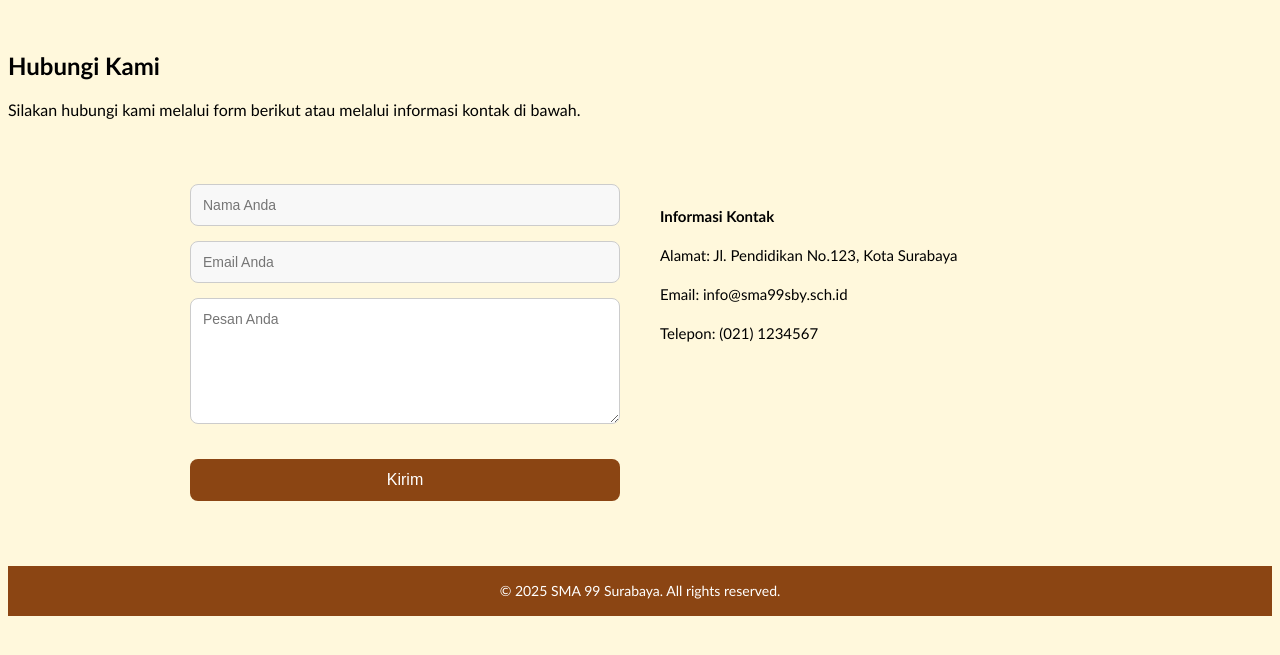
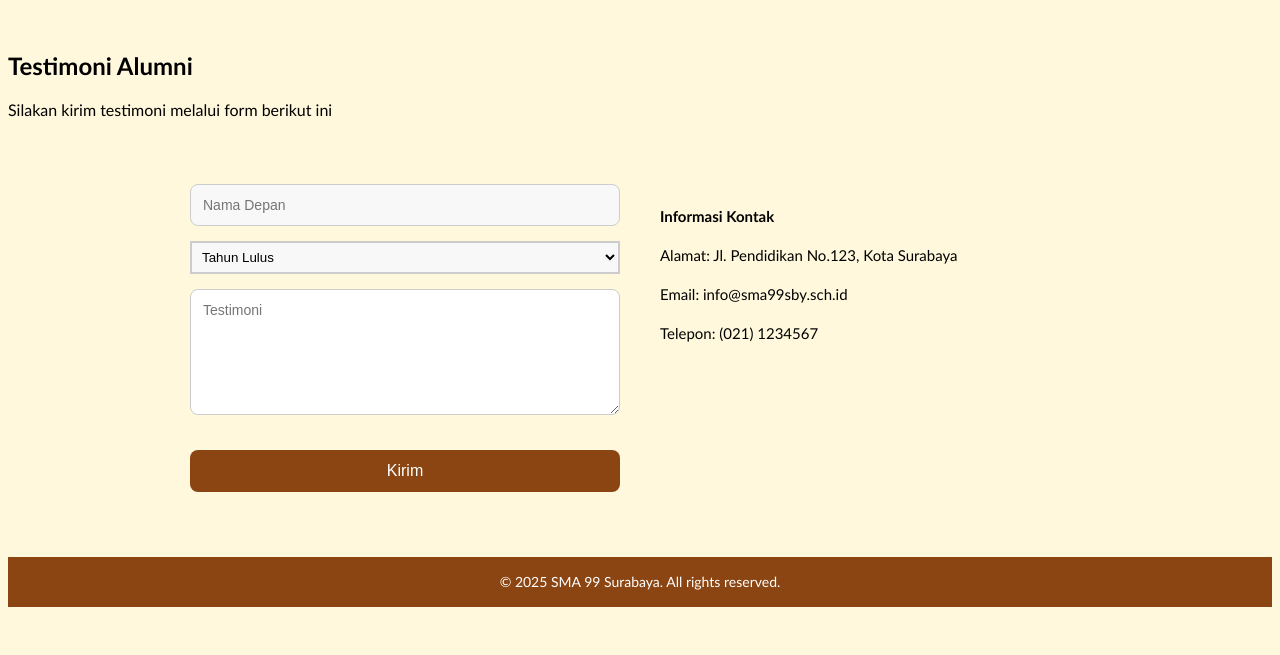
Before and after one commit to Erisadwi/Manajemen-Alumni-SMA, a PHP site: page /halaman_kontak_alumni.php in a window 1280 px wide. Shown: the part 47-702 px from the top of the page. Run offline with PHP 8.4, Linux system fonts and the light colour scheme.

Commit message:
menambahkan proses testimoni

```diff
--- a/halaman_kontak_alumni.php
+++ b/halaman_kontak_alumni.php
@@ -21,14 +21,21 @@
 </div>
 
 <div class="content">
-    <h2>Hubungi Kami</h2>
-    <p class="deskripsi">Silakan hubungi kami melalui form berikut atau melalui informasi kontak di bawah.</p>
+    <h2>Testimoni Alumni</h2>
+    <p class="deskripsi">Silakan kirim testimoni melalui form berikut ini</p>
 
     <div class="contact-container">
-        <form class="contact-form" action="proses_kontak.php" method="post">
-            <input type="text" name="nama" placeholder="Nama Anda" required>
-            <input type="email" name="email" placeholder="Email Anda" required>
-            <textarea name="pesan" placeholder="Pesan Anda" required></textarea>
+        <form class="contact-form" action="proses_testimoni.php" method="post">
+            <input type="text" name="nama_depan" placeholder="Nama Depan" required>
+            <select name="tahunLulus" required>
+                <option value="" disabled selected>Tahun Lulus</option>
+                <option value="2020">2020</option>
+                <option value="2021">2021</option>
+                <option value="2022">2022</option>
+                <option value="2023">2023</option>
+                <option value="2024">2024</option>
+            </select>
+            <textarea name="testimoni" placeholder="Testimoni" required></textarea>
             <button type="submit">Kirim</button>
         </form>
 
```
Also changed, not shown: proses_testimoni.php (added, +19 -0 lines).
